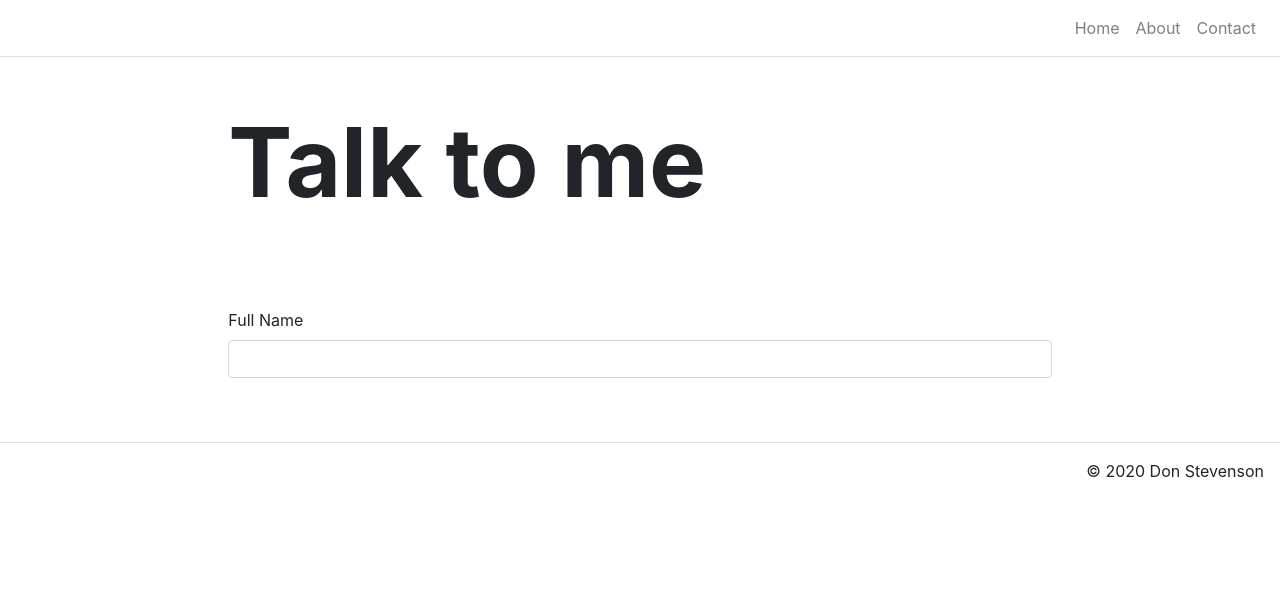
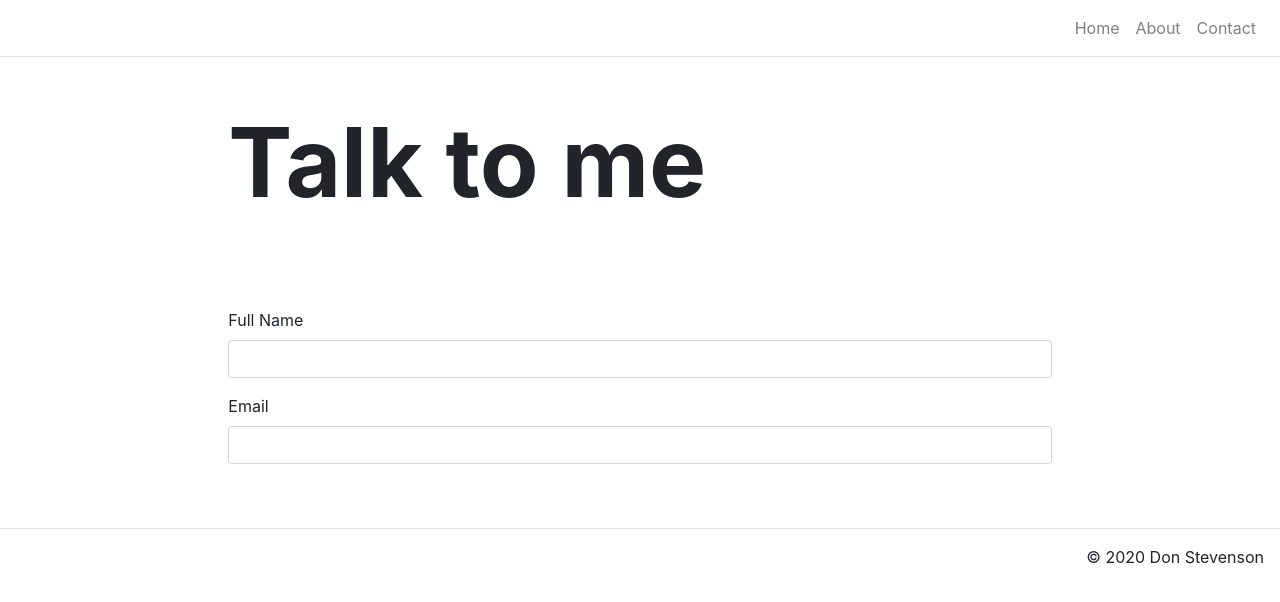
Before and after one commit to Don-Stevenson/personalWebsite, a React (Create React App) app: page /contact in a window 1280 px wide. Shown: the top 602 px of the page. Built offline with nearby package versions, Linux system fonts and the light colour scheme.

Commit message:
add email field

```diff
--- a/src/pages/ContactPage.js
+++ b/src/pages/ContactPage.js
@@ -27,6 +27,17 @@ class ContactPage extends React.Component {
                 name="name"
                 type="text"
                 value={this.state.name}
+                onChange={this.handleChange}
+              />
+            </Form.Group>
+            <Form.Group>
+              <Form.Label htmlFor="email"> Email </Form.Label>
+              <Form.Control
+                id="email"
+                name="email"
+                type="email"
+                value={this.state.email}
+                onChange={this.handleChange}
               />
             </Form.Group>
           </Form>
```
